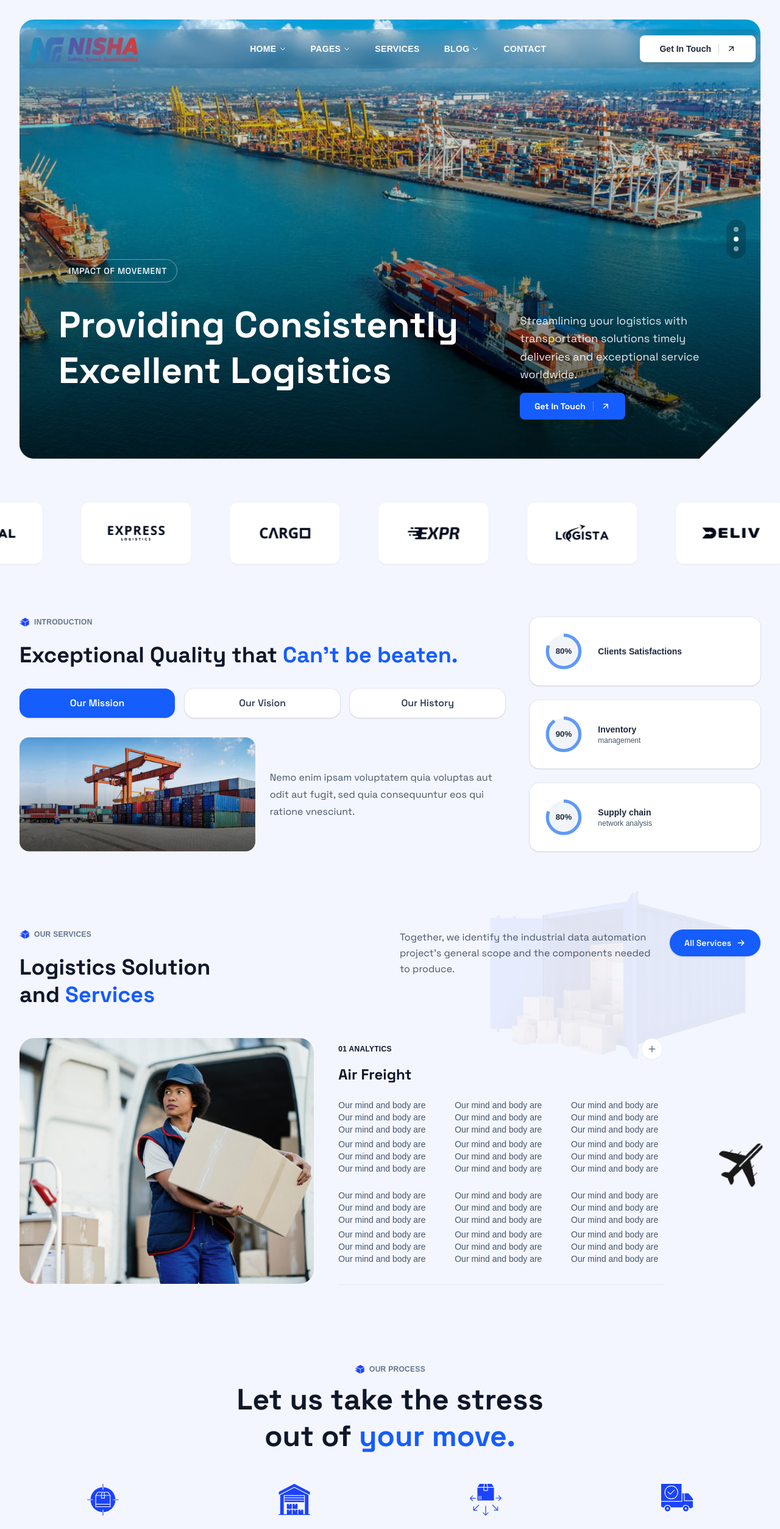
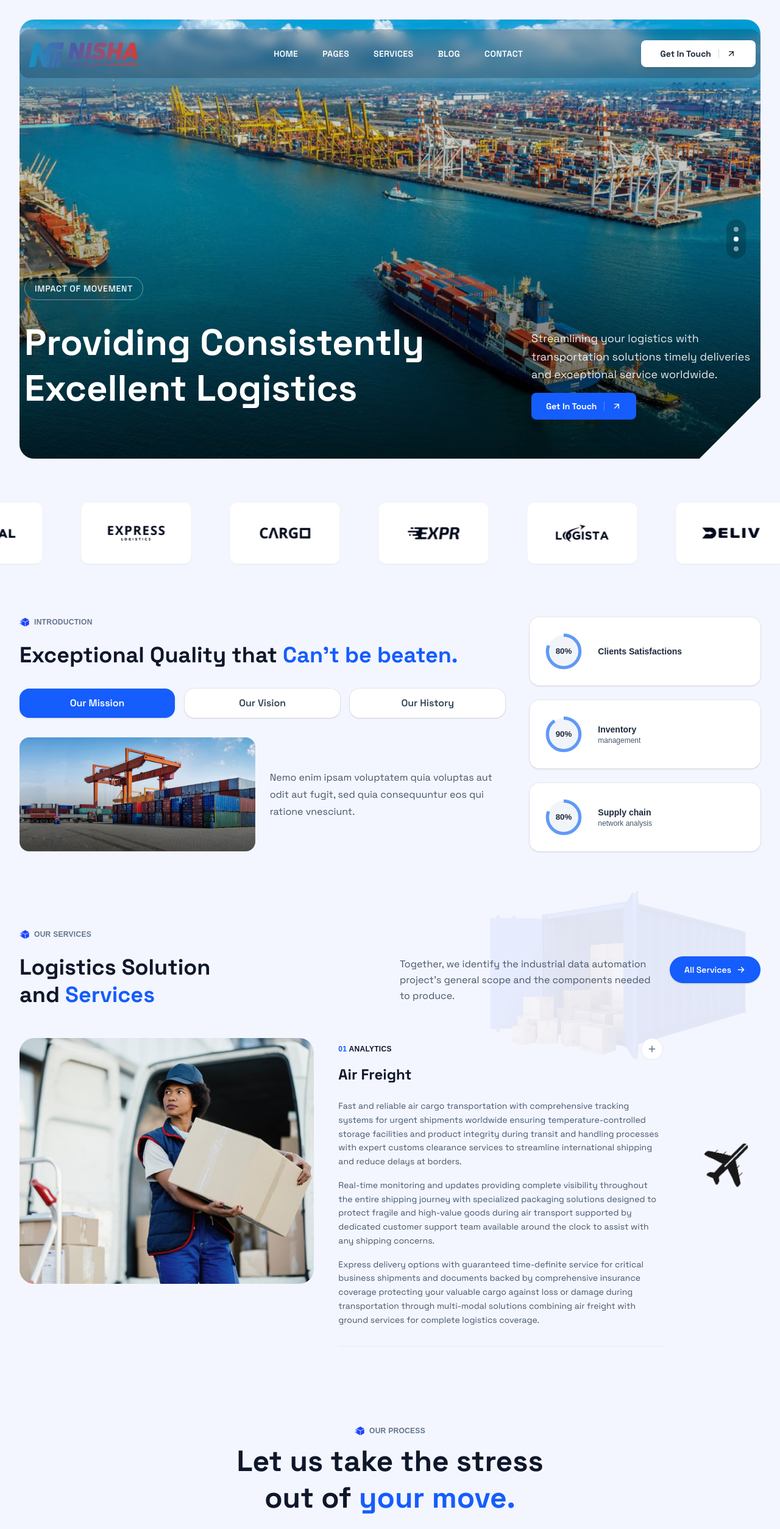
Before and after one commit to AneeVerse/nisha-roadways, a Next.js app: page / in a window 1280 px wide. Shown: the top 2507 px of the page at 61% size. Built offline with nearby package versions, Linux system fonts and the light colour scheme.

Commit message:
Refactor Hero, Introduction, Navbar, and Services components for improved layout and styling; adjust positioning, update max-widths, and enhance content presentation.

```diff
--- a/src/components/Hero.tsx
+++ b/src/components/Hero.tsx
@@ -68,9 +68,9 @@ const Hero = () => {
           <div className="absolute inset-0 bg-gradient-to-t from-black/70 via-black/30 to-transparent" style={{clipPath: 'polygon(0 0, 100% 0, 100% calc(100% - 100px), calc(100% - 100px) 100%, 0 100%)'}}></div>
         </div>
 
-        {/* Content */}
+        {/* Content - Fixed positioning aligned with navbar */}
         <div className="relative z-10 w-full h-full flex items-end pb-16">
-          <div className="max-w-7xl mx-auto px-8 sm:px-12 lg:px-16 w-full">
+          <div className="w-full max-w-7xl mx-auto px-4 sm:px-6 lg:px-2">
             <div className="w-full">
               {/* Top Section - Badge */}
               <div className="mb-8">
@@ -79,7 +79,7 @@ const Hero = () => {
                 </div>
               </div>
 
-              {/* Main Content Grid */}
+              {/* Main Content Grid - Fixed positioning */}
               <div className="grid lg:grid-cols-[2fr_1fr] gap-24 items-start">
                 {/* Left Side - Main Heading */}
                 <div className="text-white max-w-4xl">
--- a/src/components/Introduction.tsx
+++ b/src/components/Introduction.tsx
@@ -78,7 +78,7 @@ const tabs = [
 const Introduction: React.FC = () => {
   const [activeIndex, setActiveIndex] = useState(0);
   return (
-    <section className="relative mx-auto max-w-7xl px-4 py-16 sm:px-6 lg:px-8 bg-[#f4f6ff]">
+    <section className="relative mx-auto max-w-[1400px] px-4 py-16 sm:px-6 lg:px-8 bg-[#f4f6ff]">
       <div className="grid grid-cols-1 gap-10 lg:grid-cols-12">
         <div className="lg:col-span-8">
           <div className="mb-6 flex items-center gap-2 text-xs font-semibold uppercase tracking-wide text-slate-500">
--- a/src/components/Navbar.tsx
+++ b/src/components/Navbar.tsx
@@ -15,9 +15,9 @@ const Navbar = () => {
   ];
 
   return (
-    <nav className=" max-w-[1340px] mx-auto absolute top-4 left-4 right-4 md:top-6 md:left-6 md:right-6 lg:top-12 lg:left-8 lg:right-8 z-50 bg-black/10 backdrop-blur-md rounded-2xl">
+    <nav className=" max-w-[1340px] mx-auto fixed top-4 left-4 right-4 md:top-6 md:left-6 md:right-6 lg:top-12 lg:left-8 lg:right-8 z-50 bg-black/20 backdrop-blur rounded-2xl">
       <div className="max-w-7xl mx-auto px-4 sm:px-6 lg:px-2">
-        <div className="flex justify-between items-center h-16">
+        <div className="flex justify-between items-center h-20">
           {/* Logo */}
           <div className="flex-shrink-0">
             <Image
@@ -37,24 +37,9 @@ const Navbar = () => {
                 <div key={item.name} className="relative group">
                   <a
                     href={item.href}
-                    className="text-white hover:text-blue-200 px-2 py-1 text-sm font-semibold uppercase tracking-wide transition-colors duration-200 flex items-center"
+                    className="text-white hover:text-blue-200 px-2 py-1 text-sm font-semibold uppercase tracking-wide transition-colors duration-200 flex items-center font-[family-name:var(--font-space-grotesk)]"
                   >
                     {item.name}
-                    {item.hasDropdown && (
-                      <svg
-                        className="ml-1 h-3 w-3"
-                        fill="none"
-                        stroke="currentColor"
-                        viewBox="0 0 24 24"
-                      >
-                        <path
-                          strokeLinecap="round"
-                          strokeLinejoin="round"
-                          strokeWidth={2}
-                          d="M19 9l-7 7-7-7"
-                        />
-                      </svg>
-                    )}
                   </a>
                 </div>
               ))}
@@ -63,7 +48,7 @@ const Navbar = () => {
 
           {/* Get In Touch Button Only */}
           <div className="hidden md:flex items-center">
-            <button className="bg-white text-gray-800 hover:bg-gray-50 px-8 py-3 rounded-[8px] text-sm font-bold transition-colors duration-200 flex items-center shadow-lg hover:text-white hover:bg-gray-900">
+            <button className="bg-white text-gray-800 hover:bg-gray-50 px-8 py-3 rounded-[8px] text-sm font-bold transition-colors duration-200 flex items-center shadow-lg hover:text-white hover:bg-gray-900 font-[family-name:var(--font-space-grotesk)]">
               Get In Touch
               <div className="w-px h-4 bg-gray-300 mx-3"></div>
               <svg
@@ -122,13 +107,13 @@ const Navbar = () => {
                 <a
                   key={item.name}
                   href={item.href}
-                  className="text-white hover:text-blue-200 block px-3 py-2 text-sm font-medium uppercase tracking-wide"
+                  className="text-white hover:text-blue-200 block px-3 py-2 text-sm font-medium uppercase tracking-wide font-[family-name:var(--font-space-grotesk)]"
                 >
                   {item.name}
                 </a>
               ))}
 
-              <button className="w-full bg-white text-gray-800 hover:bg-gray-50 px-4 py-3 rounded-xl text-sm font-medium mt-4 flex items-center justify-center shadow-lg">
+              <button className="w-full bg-white text-gray-800 hover:bg-gray-50 px-4 py-3 rounded-xl text-sm font-medium mt-4 flex items-center justify-center shadow-lg font-[family-name:var(--font-space-grotesk)]">
                 Get In Touch
                 <div className="w-px h-4 bg-gray-300 mx-3"></div>
                 <svg
--- a/src/components/Services.tsx
+++ b/src/components/Services.tsx
@@ -5,7 +5,7 @@ import React from "react";
 
 const Services: React.FC = () => {
   return (
-    <section className="relative mx-auto max-w-7xl px-4 py-16 sm:px-6 lg:px-8 bg-[#f4f6ff]">
+    <section className="relative mx-auto max-w-[1400px] px-4 py-16 sm:px-6 lg:px-8 bg-[#f4f6ff]">
       {/* Top Row: Heading + Right Copy with background container */}
       <div className="relative grid grid-cols-1 gap-8 lg:grid-cols-12 items-start">
         <div className="lg:col-span-6">
@@ -20,9 +20,9 @@ const Services: React.FC = () => {
           </h2>
         </div>
         <div className="lg:col-span-6 relative">
-          <div className="relative z-10 flex items-start justify-between gap-4">
+          <div className="relative z-10 flex items-start justify-between gap-4 mt-11">
             <p className="max-w-xl text-sm sm:text-base leading-relaxed text-slate-600 font-[family-name:var(--font-space-grotesk)]">
-              Together, we identify the industrial data automation project's general scope and the components needed to produce.
+              Together, we identify the industrial data automation project&apos;s general scope and the components needed to produce.
             </p>
             <button className="shrink-0 inline-flex items-center gap-2 rounded-full bg-blue-600 px-6 py-3 text-sm font-semibold text-white shadow-sm hover:bg-blue-700 transition-colors font-[family-name:var(--font-space-grotesk)]">
               All Services
@@ -59,7 +59,7 @@ const Services: React.FC = () => {
         <div className="lg:col-span-7">
           <div className="relative lg:pr-40">
             <div className="mb-2 flex items-center gap-2">
-              <span className="text-xs font-semibold uppercase tracking-wide text-slate-900">01 Analytics</span>
+              <span className="text-xs font-semibold uppercase tracking-wide"><span className="text-blue-600">01</span> <span className="text-slate-900">Analytics</span></span>
               <button className="ml-auto flex h-9 w-9 items-center justify-center rounded-full border border-slate-200 bg-white text-slate-500 hover:text-slate-700 transition-colors">
                 <svg width="16" height="16" viewBox="0 0 16 16" fill="none" xmlns="http://www.w3.org/2000/svg">
                   <path d="M8 3.333v9.334M12.667 8H3.333" stroke="currentColor" strokeWidth="1.5" strokeLinecap="round"/>
@@ -67,40 +67,20 @@ const Services: React.FC = () => {
               </button>
             </div>
             <h3 className="mb-6 text-2xl font-bold text-slate-900 font-[family-name:var(--font-space-grotesk)]">Air Freight</h3>
-            <div className="relative mt-4 space-y-6">
-              {/* Top row */}
-              <div className="grid grid-cols-1 sm:grid-cols-3 sm:gap-x-10">
-                <div className="space-y-1">
-                  <p className="text-sm text-slate-600">Our mind and body are Our mind and body are Our mind and body are</p>
-                  <p className="text-sm text-slate-600">Our mind and body are Our mind and body are Our mind and body are</p>
-                </div>
-                <div className="space-y-1">
-                  <p className="text-sm text-slate-600">Our mind and body are Our mind and body are Our mind and body are</p>
-                  <p className="text-sm text-slate-600">Our mind and body are Our mind and body are Our mind and body are</p>
-                </div>
-                <div className="space-y-1">
-                  <p className="text-sm text-slate-600">Our mind and body are Our mind and body are Our mind and body are</p>
-                  <p className="text-sm text-slate-600">Our mind and body are Our mind and body are Our mind and body are</p>
-                </div>
-              </div>
-              {/* Bottom row with gap from top */}
-              <div className="grid grid-cols-1 sm:grid-cols-3 sm:gap-x-10">
-                <div className="space-y-1">
-                  <p className="text-sm text-slate-600">Our mind and body are Our mind and body are Our mind and body are</p>
-                  <p className="text-sm text-slate-600">Our mind and body are Our mind and body are Our mind and body are</p>
-                </div>
-                <div className="space-y-1">
-                  <p className="text-sm text-slate-600">Our mind and body are Our mind and body are Our mind and body are</p>
-                  <p className="text-sm text-slate-600">Our mind and body are Our mind and body are Our mind and body are</p>
-                </div>
-                <div className="space-y-1">
-                  <p className="text-sm text-slate-600">Our mind and body are Our mind and body are Our mind and body are</p>
-                  <p className="text-sm text-slate-600">Our mind and body are Our mind and body are Our mind and body are</p>
-                </div>
-              </div>
+            <div className="relative mt-4 space-y-4">
+              <p className="text-sm text-slate-600 leading-relaxed font-[family-name:var(--font-space-grotesk)]">
+                Fast and reliable air cargo transportation with comprehensive tracking systems for urgent shipments worldwide ensuring temperature-controlled storage facilities and product integrity during transit and handling processes with expert customs clearance services to streamline international shipping and reduce delays at borders.
+              </p>
+              <p className="text-sm text-slate-600 leading-relaxed font-[family-name:var(--font-space-grotesk)]">
+                Real-time monitoring and updates providing complete visibility throughout the entire shipping journey with specialized packaging solutions designed to protect fragile and high-value goods during air transport supported by dedicated customer support team available around the clock to assist with any shipping concerns.
+              </p>
+              <p className="text-sm text-slate-600 leading-relaxed font-[family-name:var(--font-space-grotesk)]">
+                Express delivery options with guaranteed time-definite service for critical business shipments and documents backed by comprehensive insurance coverage protecting your valuable cargo against loss or damage during transportation through multi-modal solutions combining air freight with ground services for complete logistics coverage.
+              </p>
+
             </div>
             {/* Plane icon on the right */}
-            <div className="pointer-events-none absolute -right-8 top-36 hidden lg:block">
+            <div className="pointer-events-none absolute -right-2 top-36 hidden lg:block">
               <Image src="/plan.png.png" alt="Plane" width={128} height={128} className="h-32 w-32 opacity-90" />
             </div>
             <div className="mt-8 h-px w-full bg-slate-200" />
```
